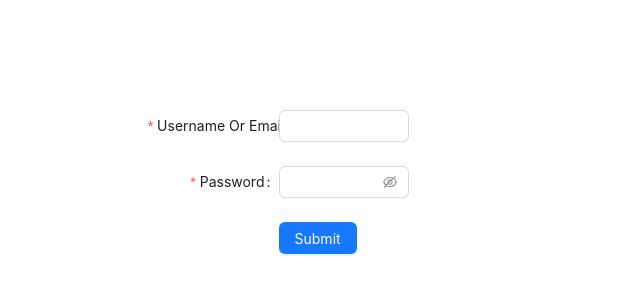
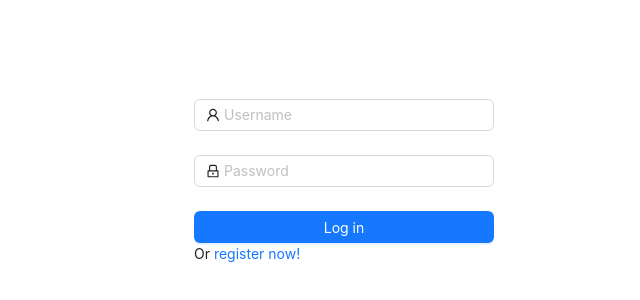
Before and after one commit to LexaDel/websocket_example, a React app in the folder client/: page /login in a window 1280 px wide. Shown: the part 214-514 px from the top of the page, without its empty margins (296-936 px from the left). Built offline with nearby package versions, Linux system fonts and the light colour scheme; no server answers.

Commit message:
refactor: chage login form and add link to register page

```diff
--- a/client/package.json
+++ b/client/package.json
@@ -6,6 +6,7 @@
   "license": "MIT",
   "private": true,
   "dependencies": {
+    "@ant-design/icons": "^4.8.0",
     "@reduxjs/toolkit": "^1.9.1",
     "antd": "^5.1.0",
     "axios": "^1.2.1",
--- a/client/src/pages/LoginPage/LoginPage.js
+++ b/client/src/pages/LoginPage/LoginPage.js
@@ -1,4 +1,5 @@
 import { Form, Input, Button } from 'antd';
+import { LockOutlined, UserOutlined } from '@ant-design/icons';
 import { Component } from 'react';
 import PageTemplate from '../PageTemplate/PageTemplate';
 import './LoginPage.sass';
@@ -29,14 +30,8 @@ class LoginPage extends Component {
         return (
             <PageTemplate>
                 <Form
-                    className='loginPage'
+                    className="login-form"
                     name="basic"
-                    labelCol={{
-                        span: 8,
-                    }}
-                    wrapperCol={{
-                        span: 8,
-                    }}
                     initialValues={{
                         remember: true,
                     }}
@@ -44,38 +39,26 @@ class LoginPage extends Component {
                     onFinishFailed={this.onLoginFailed}
                 >
                     <Form.Item
-                        label="Username Or Email"
-                        name="usernameOrEmail"
-                        rules={[
-                        {
-                            required: true,
-                            message: 'Please input your username or email!',
-                        },
-                        ]}
+                        name="username"
+                        rules={[{ required: true, message: 'Please input your Username!' }]}
                     >
-                        <Input />
+                        <Input prefix={<UserOutlined className="site-form-item-icon" />} placeholder="Username" />
                     </Form.Item>
                     <Form.Item
-                        label="Password"
                         name="password"
-                        rules={[
-                        {
-                            required: true,
-                            message: 'Please input your password!',
-                        },
-                        ]}
+                        rules={[{ required: true, message: 'Please input your Password!' }]}
                     >
-                        <Input.Password />
+                        <Input
+                        prefix={<LockOutlined className="site-form-item-icon" />}
+                        type="password"
+                        placeholder="Password"
+                        />
                     </Form.Item>
-                    <Form.Item
-                        wrapperCol={{
-                            offset: 8,
-                            span: 16,
-                        }}
-                    >
-                    <Button type="primary" htmlType="submit">
-                        Submit
-                    </Button>
+                    <Form.Item>
+                        <Button type="primary" htmlType="submit" className="login-form-button">
+                            Log in
+                        </Button>
+                        Or <a href="/register">register now!</a>
                     </Form.Item>
                 </Form>
             </PageTemplate>
--- a/client/src/pages/LoginPage/LoginPage.sass
+++ b/client/src/pages/LoginPage/LoginPage.sass
@@ -0,0 +1,5 @@
+.login-form
+  width: 300px
+
+.login-form-button
+    width: 100%
```
Also changed, not shown: 1 other file (tests, documents, lock files or other folders).
